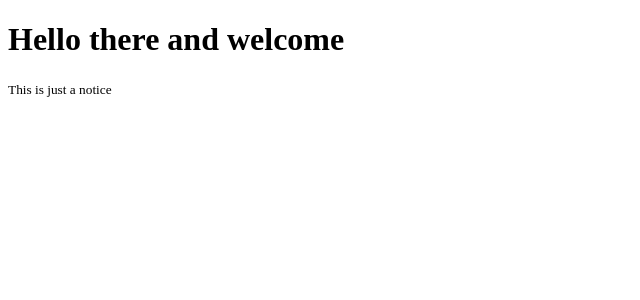
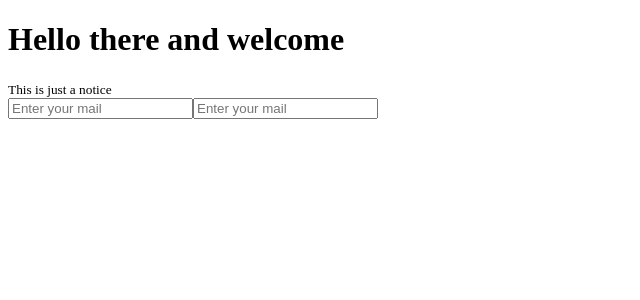
Before and after one commit to Alfredbis29/React-Todo-App-1, a React (Create React App) app in the folder react-app/: page / in a window 1280 px wide. Shown: the top 300 px of the page, without its empty margins (0-640 px from the left). Built offline with nearby package versions, Linux system fonts and the light colour scheme.

Commit message:
install tailwindcss

```diff
--- /dev/null
+++ b/package.json
@@ -0,0 +1,5 @@
+{
+  "dependencies": {
+    "tailwindcss": "^3.0.15"
+  }
+}
--- a/react-app/src/component/Counter.js
+++ b/react-app/src/component/Counter.js
@@ -3,6 +3,10 @@ const Counter = () => {
         <div>
             <h1>Hello there and welcome</h1>
             <small>This is just a notice</small>
+            <form>
+                <input type="text" placeholder="Enter your mail"/>
+                <input type="text" placeholder="Enter your mail"/>
+            </form>
         </div>
     )
 }
```
Also changed, not shown: 1 other file (tests, documents, lock files or other folders).
